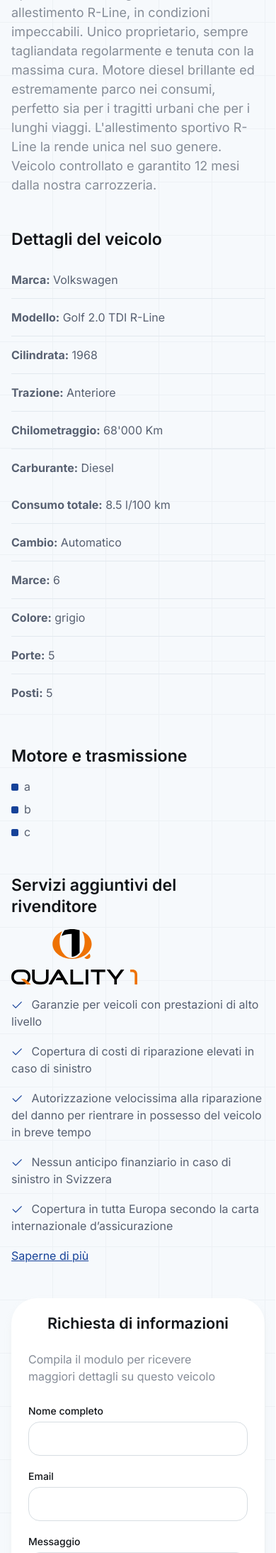
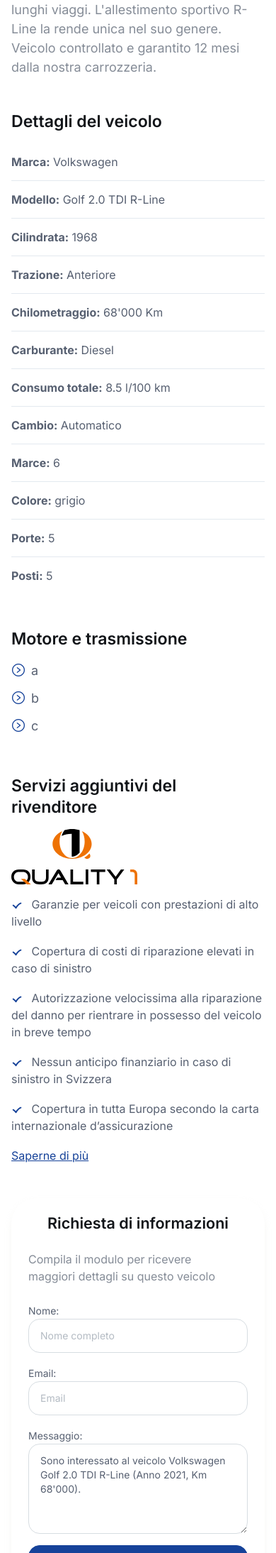
Before and after one commit to ishrid/carrozzeria_sangiorgio, a Django app: a page that uses templates/base.html in a window 390 px wide. Shown: the part 1243-3431 px from the top of the page at 71% size. Run offline with Django 5.2, Linux system fonts and the light colour scheme; data comes from the database, SQL or seed files in the repository; both versions use the stored data as it was after the commit; some libraries are stand-ins or nearby versions.

Commit message:
Messaggi di contatto + form funzionantekkdsfad

```diff
--- a/templates/base.html
+++ b/templates/base.html
@@ -162,6 +162,7 @@
         {% include 'nav.html' %}
 
 
+
         {% block content %}{% endblock %}
       </main>
 
--- a/templates/veicoli_detail.html
+++ b/templates/veicoli_detail.html
@@ -36,8 +36,8 @@
        style="height: 792px; margin: -1px 0 0 -1px; background-size: 75px 75px;
               background-image: linear-gradient(to right, var(--ar-gray-200) 1px, transparent 1px),
                                   linear-gradient(to bottom, var(--ar-gray-200) 1px, transparent 1px);"></div>
-  <div class="position-absolute top-0 start-0 w-100 h-100 bg-secondary d-lg-none"
-       style="margin: -1px 0 0 -1px; background-size: 75px 75px;
+  <div class="position-absolute top-0 start-0 w-100   bg-secondary d-lg-none"
+       style="height: 600px; margin: -1px 0 0 -1px; background-size: 75px 75px;
               background-image: linear-gradient(to right, var(--ar-gray-200) 1px, transparent 1px),
                                   linear-gradient(to bottom, var(--ar-gray-200) 1px, transparent 1px);"></div>
   <div class="container position-relative z-2 pt-5 pb-2 pb-sm-3 pb-lg-0">
@@ -61,7 +61,7 @@
       {% endif %}
 
 <div class="row">
-    <div class="col-md-3">
+    <div class="col-6 col-md-3">
 <ul class="list-unstyled mb-3  ">
 
                             <li class="mb-3"><p >
@@ -98,7 +98,7 @@
 
                         </ul>
     </div>
-    <div class="col-md-3">
+    <div class="col-6 col-md-3">
         <ul class="list-unstyled mb-3  ">
 
                             <li class="mb-3"><svg xmlns="http://www.w3.org/2000/svg"
@@ -135,7 +135,7 @@
 
                         </ul>
     </div>
-    <div class="col-md-3">
+    <div class="col-6 col-md-3">
         <ul class="list-unstyled mb-3  ">
 
                             <li class="mb-3">
@@ -180,7 +180,7 @@
 </li>
                         </ul>
     </div>
-    <div class="col-md-3">
+    <div class="col-6 col-md-3">
         <ul class="list-unstyled mb-3  ">
 
 
@@ -290,13 +290,13 @@
         <p class="fs-lg text-muted mb-5">{{ veicolo.descrizione|linebreaksbr|default:"Nessuna descrizione disponibile." }}</p>
 
         <h2 class="h3 mt-5 mb-3">Dettagli del veicolo</h2>
-        <div class="row mb-5">
+
+
+<div class="d-none d-lg-block">
+        <div class="row mb-5 ">
           <div class="col-md-6">
             <ul class="list-group list-group-flush">
-                <!--
-              <li class="list-group-item"><strong>Marca:</strong> {{ veicolo.marca }}</li>
-              <li class="list-group-item"><strong>Modello:</strong> {{ veicolo.modello }}</li>
-            -->
+
             <li class="list-group-item"><strong>Marca:</strong> {{ veicolo.marca }}</li>
             <li class="list-group-item"><strong>Modello:</strong> {{ veicolo.modello }}</li>
             <li class="list-group-item"><strong>Cilindrata:</strong> {{ veicolo.cilindrata }} </li>
@@ -322,14 +322,51 @@
             </ul>
           </div>
         </div>
+</div>
+
+<div class="d-block d-lg-none">
+        <div class="row mb-5 ">
+          <div class="col-md-6">
+            <ul class="list-group list-group-flush">
+
+            <li class="list-group-item"><strong>Marca:</strong> {{ veicolo.marca }}</li>
+            <li class="list-group-item"><strong>Modello:</strong> {{ veicolo.modello }}</li>
+            <li class="list-group-item"><strong>Cilindrata:</strong> {{ veicolo.cilindrata }} </li>
+
+            <li class="list-group-item"><strong>Trazione:</strong> {{ veicolo.get_trazione_display }}</li>
+            <li class="list-group-item"><strong>Chilometraggio:</strong> {{ veicolo.chilometraggio }} Km</li>
+            <li class="list-group-item"><strong>Carburante:</strong> {{ veicolo.get_tipo_carburante_display }}</li>
+
+
+
+
+            <li class="list-group-item"><strong>Consumo totale:</strong> {{veicolo.consumo_totale}}</li>
+            <li class="list-group-item"><strong>Cambio:</strong> {{ veicolo.get_tipo_cambio_display }}</li>
+            <li class="list-group-item"><strong>Marce:</strong> {{veicolo.marce}}</li>
+
+             <li class="list-group-item"><strong>Colore:</strong> {{ veicolo.colore|default:"N.D." }}</li>
+            <li class="list-group-item"><strong>Porte:</strong> {{ veicolo.numero_porte|default:"N.D." }}</li>
+            <li class="list-group-item"><strong>Posti:</strong> {{ veicolo.numero_posti }}</li>
+            </ul>
+          </div>
+        </div>
+</div>
+
+
+
 
         {% if veicolo.box1 %}
         <h2 class="h3 mt-5 mb-3">{{veicolo.tit1}}</h2>
         <ul class="list-unstyled mb-5">
           {% for item in veicolo.box1|splitlines %}
             {% if item %}
-              <li class="d-flex align-items-baseline mb-2">
-               <span class="bg-primary mt-2 me-2" style="width: 10px; height: 10px; border-radius: 2px;"></span> {{ item }}
+
+
+              <li class="d-flex pb-2 mb-1 fs-lg align-items-center ">
+                    <i class="ai-circle-arrow-right  text-primary me-2 fs-5"></i>
+
+
+                    {{ item }}
                 </li>
             {% endif %}
           {% endfor %}
@@ -341,8 +378,11 @@
         <ul class="list-unstyled mb-5">
           {% for item in veicolo.box2|splitlines %}
             {% if item %}
-              <li class="d-flex align-items-baseline mb-2">
-               <span class="bg-primary mt-2 me-2" style="width: 10px; height: 10px; border-radius: 2px;"></span> {{ item }}
+              <li class="d-flex pb-2 mb-1 fs-lg align-items-center ">
+                    <i class="ai-circle-arrow-right  text-primary me-2 fs-5"></i>
+
+
+                    {{ item }}
                 </li>
             {% endif %}
           {% endfor %}
@@ -354,26 +394,17 @@
         <ul class="list-unstyled mb-5">
           {% for item in veicolo.box3|splitlines %}
             {% if item %}
-              <li class="d-flex align-items-baseline mb-2">
-               <span class="bg-primary mt-2 me-2" style="width: 10px; height: 10px; border-radius: 2px;"></span> {{ item }}
+              <li class="d-flex pb-2 mb-1 fs-lg align-items-center ">
+                    <i class="ai-circle-arrow-right  text-primary me-2 fs-5"></i>
+
+
+                    {{ item }}
                 </li>
             {% endif %}
           {% endfor %}
         </ul>
         {% endif %}
-<!--
-        {% if veicolo.dotazione_opzionale %}
-        <h2 class="h3 mt-5 mb-3">Dotazione opzionale</h2>
-        <ul class="list-unstyled mb-5">
-          {% for item in veicolo.dotazione_opzionale|splitlines %}
-            {% if item %}
-              <li class="d-flex align-items-baseline mb-2">
-               <i class="ai-check text-primary me-2"></i> {{ item }}
-              </li>
-            {% endif %}
-          {% endfor %}
-        </ul>
-        {% endif %}-->
+
 
 
 {% if veicolo.is_quality %}
@@ -384,21 +415,21 @@
                                 <img src="{% static 'img/quality.svg' %}" alt=""  class="img-fluid">
                             </div>
                             <div class="col-md-9"></div>
-          <div class="col-md-6">
+          <div class="col-md-6 ">
 
 
-<p><i class="ai-check text-primary me-2"></i> Garanzie per veicoli con prestazioni di alto livello</p>
+<p><i class="ai-check-alt text-primary me-2"></i> Garanzie per veicoli con prestazioni di alto livello</p>
 
-<p><i class="ai-check text-primary me-2"></i> Copertura di costi di riparazione elevati in caso di sinistro</p>
+<p><i class="ai-check-alt text-primary me-2"></i> Copertura di costi di riparazione elevati in caso di sinistro</p>
 
-<p><i class="ai-check text-primary me-2"></i> Autorizzazione velocissima alla riparazione del danno per rientrare in possesso del veicolo in breve tempo </p>
+<p><i class="ai-check-alt text-primary me-2"></i> Autorizzazione velocissima alla riparazione del danno per rientrare in possesso del veicolo in breve tempo </p>
 
 
           </div>
            <div class="col-md-6">
-        <p>     <i class="ai-check text-primary me-2"></i> Nessun anticipo finanziario in caso di sinistro in Svizzera</p>
+        <p>     <i class="ai-check-alt text-primary me-2"></i> Nessun anticipo finanziario in caso di sinistro in Svizzera</p>
 
-<p> <i class="ai-check text-primary me-2"></i> Copertura in tutta Europa secondo la carta internazionale d’assicurazione</p>
+<p> <i class="ai-check-alt text-primary me-2"></i> Copertura in tutta Europa secondo la carta internazionale d’assicurazione</p>
 
 
           </div>
@@ -421,67 +452,64 @@
       {# Colonna destra: Modulo contatto #}
       <div class="col-lg-4">
         <div class="card p-4 shadow-sm border-0 sticky-top" style="top: 100px;">
+
+
           <h4 class="card-title text-center mb-4">Richiesta di informazioni</h4>
-          <p class="text-muted mb-4">Compila il modulo per ricevere <br>
+
+          {% if messages %}
+  <div class="container mt-3">
+    {% for message in messages %}
+      <div class="alert alert-success alert-dismissible fade show" role="alert">
+        {{ message }}
+        <button type="button" class="btn-close" data-bs-dismiss="alert"></button>
+      </div>
+    {% endfor %}
+  </div>
+
+  {%else%}
+<p class="text-muted mb-4">
+            Compila il modulo per ricevere <br>
 maggiori dettagli su questo veicolo
 </p>
-          <form action="{% url 'main:contatti' %}" method="get">
+{% endif %}
+
+
+
+<form method="post"  >
+    {% csrf_token %}
+
     <div class="mb-3">
-              <label for="id_nome" class="form-label">Nome completo</label>
-              <input type="text" class="form-control" id="id_nome" name="nome" required>
+        {{ form.nome.label_tag }}
+        {{ form.nome }}
     </div>
+
     <div class="mb-3">
-              <label for="id_email" class="form-label">Email</label>
-              <input type="email" class="form-control" id="id_email" name="email" required>
+        {{ form.email.label_tag }}
+        {{ form.email }}
     </div>
+
     <div class="mb-3">
-              <label for="id_messaggio" class="form-label">Messaggio</label>
-              <textarea class="form-control" id="id_messaggio" name="messaggio" rows="5" required>
-Sono interessato al veicolo {{ veicolo.marca }} {{ veicolo.modello }} (Anno {{ veicolo.anno }}, Km {{ veicolo.chilometraggio }}).
-              </textarea>
+        {{ form.messaggio.label_tag }}
+        {{ form.messaggio }}
     </div>
-            <input type="hidden" name="veicolo_riferimento" value="{{ veicolo.id }}">
-            <button type="submit" class="btn btn-primary w-100">Invia richiesta</button>
 
+    <button type="submit" class="btn btn-primary w-100">
+        Invia richiesta
+    </button>
     <a class="btn btn-success mt-2 w-100"href="https://wa.me/41765322296?text=Sono%20interessato%20al%20veicolo%20{{veicolo.marca}}%20{{veicolo.modello}}%20(Anno%20{{veicolo.anno}},%20Km%20{{veicolo.chilometraggio|intcomma}})."
    target="_blank" rel="noopener"><i class="ai-whatsapp fs-xl me-2 ms-n1"></i>
 Contatto diretto
 
             </a>
 </form>
+
+
         </div>
       </div>
     </div>
   </div>
 </section>
-<!--
-{% if altri_veicoli %}
-<section class="container mt-5 py-5 border-top">
-  <h2 class="h1 text-center mb-5">Potrebbe interessarti anche</h2>
-  <div class="row">
-    {% for altro_veicolo in altri_veicoli %}
-    <div class="col-md-4">
-      <div class="card h-100 shadow-sm border-0">
-        <img src="{{ altro_veicolo.foto_principale.url }}"
-             class="card-img-top object-fit-cover"
-             alt="{{ altro_veicolo.marca }} {{ altro_veicolo.modello }}"
-             style="height: 200px;">
-        <div class="card-body d-flex flex-column">
-          <h5 class="card-title">{{ altro_veicolo.marca }} {{ altro_veicolo.modello }}</h5>
-          <p class="card-text text-primary fs-5 fw-bold mb-2">{{ altro_veicolo.prezzo|intcomma }} CHF</p>
-          <div class="fs-sm text-muted">
 
-          </div>
-          <a href="{% url 'vendita:dettaglio_veicolo' slug=altro_veicolo.slug %}" class="btn btn-outline-primary mt-3 mt-auto">Vedi Dettagli</a>
-        </div>
-      </div>
-    </div>
-    {% endfor %}
-  </div>
-</section>
-{% endif %}
-
--->
 <div class="mt-5"></div>
 {% endblock %}
 
--- /dev/null
+++ b/vendita/forms.py
@@ -0,0 +1,21 @@
+from django import forms
+from .models import RichiestaVeicolo
+
+class RichiestaVeicoloForm(forms.ModelForm):
+    class Meta:
+        model = RichiestaVeicolo
+        fields = ['nome', 'email', 'messaggio']
+        widgets = {
+            'nome': forms.TextInput(attrs={
+                'class': 'form-control',
+                'placeholder': 'Nome completo'
+            }),
+            'email': forms.EmailInput(attrs={
+                'class': 'form-control',
+                'placeholder': 'Email'
+            }),
+            'messaggio': forms.Textarea(attrs={
+                'class': 'form-control',
+                'rows': 5
+            }),
+        }
--- a/vendita/views.py
+++ b/vendita/views.py
@@ -1,5 +1,7 @@
-from django.shortcuts import render, get_object_or_404
+from django.shortcuts import render, get_object_or_404, redirect
 from .models import VeicoloInVendita
+from .forms import RichiestaVeicoloForm
+from django.contrib import messages
 
 def veicoli_list_view(request):
     """
@@ -44,11 +46,24 @@
     if veicolo.dotazione_opzionale:
         # Divide la stringa per virgola o per newline
         dotazione_list = [item.strip() for item in veicolo.dotazione_opzionale.replace('\n', ',').split(',') if item.strip()]
-
+    if request.method == 'POST':
+        form = RichiestaVeicoloForm(request.POST)
+        if form.is_valid():
+            richiesta = form.save(commit=False)
+            richiesta.veicolo = veicolo
+            richiesta.save()
+            messages.success(request, "Richiesta inviata con successo!")
+            return redirect(request.path)
+    else:
+        form = RichiestaVeicoloForm(initial={
+            'messaggio': f"Sono interessato al veicolo {veicolo.marca} {veicolo.modello} "
+                         f"(Anno {veicolo.anno}, Km {veicolo.chilometraggio})."
+        })
     context = {
         'veicolo': veicolo,
         'altri_veicoli': altri_veicoli,
         'dotazione_list': dotazione_list,
+        'form': form
     }
 
     return render(request, 'veicoli_detail.html', context)
```
Also changed, not shown: templates/servizi_list.html (+31 -31 lines), templates/veicoli_list.html (+10 -39 lines), vendita/admin.py (+10 -1 lines), vendita/models.py (+21 -0 lines), db.sqlite3, main/migrations/0012_alter_contatto_options.py (added), vendita/migrations/0009_richiestaveicolo.py (added). Lines whose indentation alone changed are shown as unchanged.
